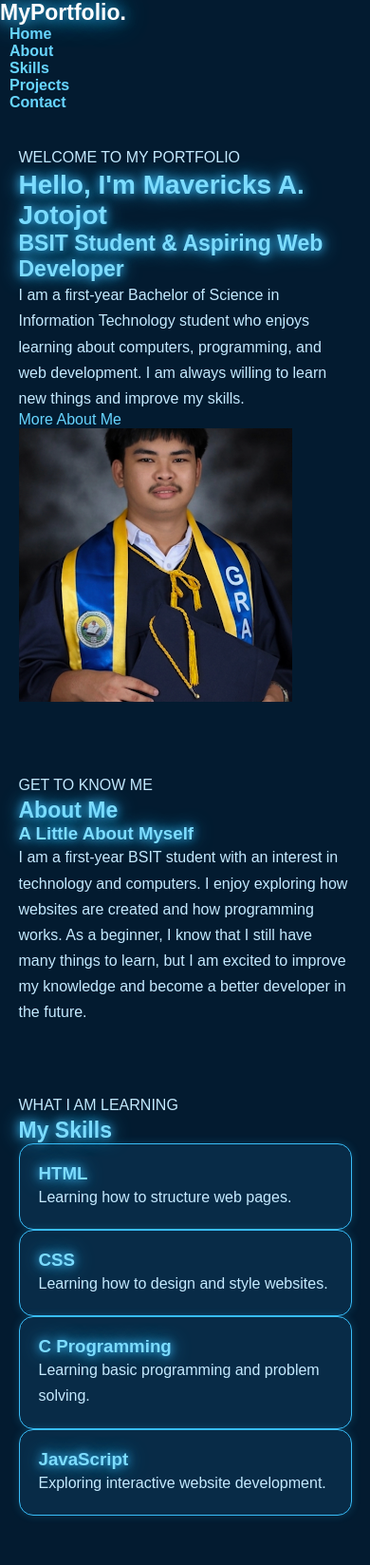
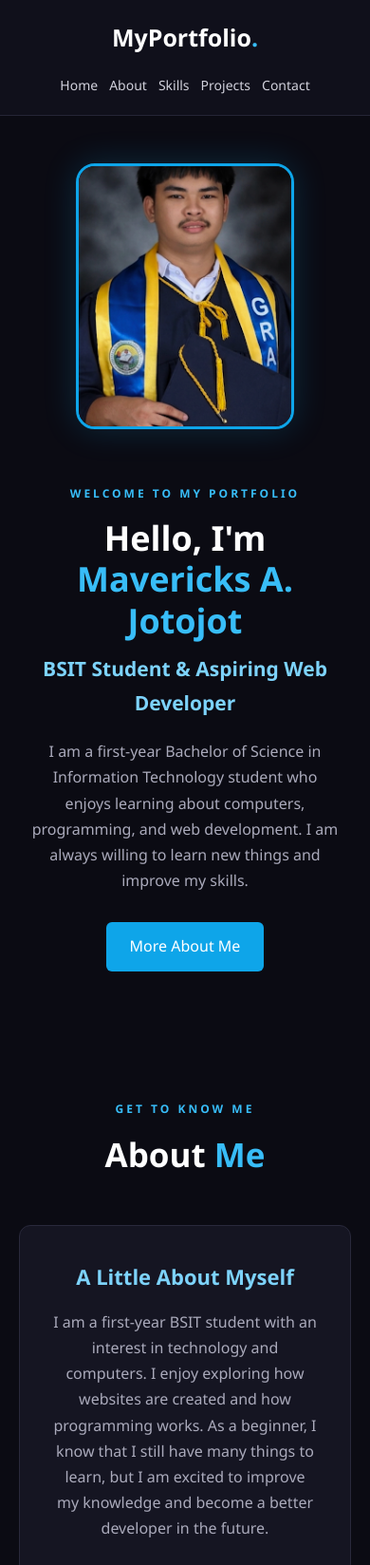
Before and after one commit to MaveJotojot/mavericks_portfolio-website5, a plain HTML site: page index.html in a window 390 px wide. Shown: the top 1648 px of the page at 95% size. Drawn offline with Linux system fonts and the light colour scheme.

Commit message:
Update stylecss.css

```diff
--- a/stylecss.css
+++ b/stylecss.css
@@ -1,5 +1,5 @@
 
-/* ===== GENERAL STYLE ===== */
+/* GENERAL SETTINGS */
 * {
     margin: 0;
     padding: 0;
@@ -8,167 +8,383 @@
 }
 
 body {
-    background: #031b30;
-    color: #d8f3ff;
-    font-family: Arial, sans-serif;
-    overflow-x: hidden;
-}
-
-/* ===== HEADINGS ===== */
-h1, h2, h3 {
-    color: #7ddcff;
-    text-shadow: 0 0 10px #38bdf8,
-                 0 0 20px #38bdf8;
-    transition: 0.4s ease;
-}
-
-h1:hover, h2:hover, h3:hover {
+    font-family: 'Segoe UI', Arial, sans-serif;
+    background: #0b0b13;
     color: #ffffff;
-    text-shadow: 0 0 15px #38bdf8,
-                 0 0 30px #38bdf8;
-}
-
-/* ===== PARAGRAPHS ===== */
-p {
-    color: #c5eaff;
     line-height: 1.7;
 }
 
-/* ===== LINKS ===== */
-a {
-    color: #67d5ff;
-    text-decoration: none;
-    transition: 0.4s ease;
+/* NAVIGATION */
+header {
+    background: #10101b;
+    position: sticky;
+    top: 0;
+    z-index: 1000;
+    border-bottom: 1px solid #252536;
 }
 
-a:hover {
-    color: #ffffff;
-    text-shadow: 0 0 12px #38bdf8;
+.navbar {
+    max-width: 1150px;
+    margin: auto;
+    padding: 18px 30px;
+    display: flex;
+    justify-content: space-between;
+    align-items: center;
 }
 
-/* ===== SECTIONS ===== */
-section {
-    padding: 60px 8%;
-    animation: fadeUp 1s ease both;
+.logo {
+    font-size: 25px;
+    color: white;
 }
 
-/* ===== CARDS ===== */
-.card, .project-card, .skill-card {
-    background: #082b47;
-    border: 1px solid #38bdf8;
-    border-radius: 15px;
-    padding: 20px;
-    box-shadow: 0 0 10px #38bdf833;
-    transition: 0.4s ease;
+.logo span,
+.section-title span,
+.home-content h1 span {
+    color: #38bdf8;
 }
 
-.card:hover,
-.project-card:hover,
-.skill-card:hover {
-    transform: translateY(-10px);
-    box-shadow: 0 0 15px #38bdf8,
-                0 0 30px #38bdf866;
+.nav-links {
+    display: flex;
+    list-style: none;
+    gap: 28px;
 }
 
-/* ===== BUTTONS ===== */
-button {
-    background: #38bdf8;
-    color: #031b30;
-    border: none;
-    padding: 12px 25px;
-    border-radius: 25px;
-    font-weight: bold;
-    cursor: pointer;
-    transition: 0.4s ease;
+.nav-links a {
+    color: #d1d1dc;
+    text-decoration: none;
+    font-size: 14px;
+    transition: 0.3s;
 }
 
-button:hover {
-    background: #ffffff;
-    box-shadow: 0 0 15px #38bdf8,
-                0 0 30px #38bdf8;
-    transform: scale(1.08);
+.nav-links a:hover {
+    color: #38bdf8;
 }
 
-/* ===== PROFILE IMAGE FIX ===== */
-.profile img {
-    width: 250px;
-    height: auto;
-    border: 3px solid #38bdf8;
-    border-radius: 15px;
-    box-shadow: 0 0 15px #38bdf8;
-
-    animation: none !important;
-    transform: none;
-    position: relative;
+/* HOME SECTION */
+.home {
+    max-width: 1150px;
+    min-height: 620px;
+    margin: auto;
+    padding: 70px 30px;
+    display: flex;
+    align-items: center;
+    justify-content: space-between;
+    gap: 50px;
 }
 
-/* Prevent image movement */
-img {
-    animation: none;
-    transform: none;
-}
+.home-content {
+    max-width: 600px;
+    animation: slideLeft 1s ease;
 }
 
-.profile img {
-    border: 3px solid #38bdf8;
-    border-radius: 15px;
-    box-shadow: 0 0 15px #38bdf8;
-    animation: floating 3s ease-in-out infinite;
+.welcome {
+    color: #38bdf8;
+    letter-spacing: 3px;
+    font-size: 12px;
+    font-weight: bold;
+    margin-bottom: 15px;
 }
 
-/* ===== NAVIGATION ===== */
-nav a {
-    margin: 10px;
-    font-weight: bold;
-    transition: 0.3s ease;
+.home-content h1 {
+    font-size: 48px;
+    line-height: 1.2;
+    margin-bottom: 12px;
 }
 
-nav a:hover {
-    color: #ffffff;
-    text-shadow: 0 0 15px #38bdf8;
+.home-content h2 {
+    font-size: 21px;
+    color: #7dd3fc;
+    margin-bottom: 20px;
 }
 
-/* ===== ANIMATIONS ===== */
-@keyframes fadeUp {
+.home-content p:not(.welcome) {
+    color: #aaaabb;
+    margin-bottom: 30px;
+}
+
+.btn {
+    display: inline-block;
+    background: #0ea5e9;
+    color: white;
+    text-decoration: none;
+    padding: 12px 25px;
+    border-radius: 6px;
+    transition: 0.3s;
+}
+
+.btn:hover {
+    background: #0284c7;
+    transform: translateY(-3px);
+}
+
+.home-image {
+    flex-shrink: 0;
+    animation: slideRight 1s ease;
+}
+
+.home-image img {
+    width: 310px;
+    height: 380px;
+    object-fit: cover;
+    border-radius: 20px;
+    border: 3px solid #0ea5e9;
+    box-shadow: 0 0 35px #0ea5e933;
+}
+
+/* GENERAL SECTIONS */
+.section {
+    padding: 90px 30px;
+    text-align: center;
+}
+
+.dark-section {
+    background: #11111d;
+}
+
+.section-title {
+    margin-bottom: 45px;
+}
+
+.section-title p {
+    color: #38bdf8;
+    font-size: 12px;
+    letter-spacing: 3px;
+    font-weight: bold;
+}
+
+.section-title h2 {
+    font-size: 35px;
+    margin-top: 8px;
+}
+
+/* ABOUT */
+.about-content {
+    max-width: 750px;
+    margin: auto;
+    background: #151522;
+    padding: 35px;
+    border: 1px solid #29293b;
+    border-radius: 12px;
+}
+
+.about-content h3 {
+    color: #7dd3fc;
+    margin-bottom: 15px;
+    font-size: 22px;
+}
+
+.about-content p {
+    color: #aaaabb;
+}
+
+/* SKILLS */
+.skills-container,
+.projects-container {
+    max-width: 1100px;
+    margin: auto;
+    display: grid;
+    grid-template-columns: repeat(4, 1fr);
+    gap: 20px;
+}
+
+.skill-card {
+    background: #191927;
+    border: 1px solid #29293b;
+    border-radius: 12px;
+    padding: 30px 20px;
+    transition: 0.3s;
+}
+
+.skill-card:hover,
+.project-card:hover {
+    transform: translateY(-8px);
+    border-color: #0ea5e9;
+}
+
+.skill-card h3 {
+    color: #7dd3fc;
+    margin-bottom: 12px;
+}
+
+.skill-card p {
+    color: #aaaabb;
+    font-size: 14px;
+}
+
+/* PROJECTS */
+.projects-container {
+    grid-template-columns: repeat(3, 1fr);
+}
+
+.project-card {
+    background: #151522;
+    border: 1px solid #29293b;
+    border-radius: 12px;
+    padding: 30px;
+    text-align: left;
+    transition: 0.3s;
+}
+
+.project-number {
+    color: #38bdf8;
+    font-size: 30px;
+    font-weight: bold;
+    margin-bottom: 15px;
+}
+
+.project-card h3 {
+    margin-bottom: 12px;
+}
+
+.project-card p {
+    color: #aaaabb;
+    font-size: 14px;
+    margin-bottom: 20px;
+}
+
+.project-card span {
+    color: #7dd3fc;
+    background: #082f49;
+    padding: 6px 12px;
+    border-radius: 5px;
+    font-size: 12px;
+}
+
+/* EDUCATION */
+.education-card {
+    max-width: 700px;
+    margin: auto;
+    padding: 35px;
+    border-left: 4px solid #0ea5e9;
+    background: #191927;
+    text-align: left;
+    border-radius: 8px;
+}
+
+.education-card h3 {
+    color: #7dd3fc;
+    margin-bottom: 10px;
+}
+
+.education-card p {
+    color: #aaaabb;
+}
+
+/* CONTACT */
+.contact-content {
+    max-width: 600px;
+    margin: auto;
+}
+
+.contact-content p {
+    color: #aaaabb;
+    margin-bottom: 25px;
+}
+
+/* FOOTER */
+footer {
+    background: #08080e;
+    text-align: center;
+    padding: 25px;
+    border-top: 1px solid #252536;
+}
+
+footer p {
+    color: #888899;
+    font-size: 13px;
+}
+
+/* ANIMATIONS */
+@keyframes slideLeft {
     from {
         opacity: 0;
-        transform: translateY(40px);
+        transform: translateX(-40px);
     }
     to {
         opacity: 1;
-        transform: translateY(0);
+        transform: translateX(0);
     }
 }
 
-@keyframes floating {
-    0%, 100% {
-        transform: translateY(0);
+@keyframes slideRight {
+    from {
+        opacity: 0;
+        transform: translateX(40px);
     }
-    50% {
-        transform: translateY(-10px);
+    to {
+        opacity: 1;
+        transform: translateX(0);
     }
 }
 
-/* ===== RESPONSIVE DESIGN ===== */
-@media (max-width: 768px) {
-    section {
-        padding: 35px 5%;
+/* RESPONSIVE DESIGN */
+@media (max-width: 850px) {
+    .home {
+        flex-direction: column-reverse;
+        text-align: center;
+        padding-top: 50px;
     }
 
-    h1 {
-        font-size: 28px;
+    .home-content h1 {
+        font-size: 36px;
     }
 
-    h2 {
-        font-size: 23px;
+    .skills-container {
+        grid-template-columns: repeat(2, 1fr);
     }
 
-    .container,
-    .row {
-        flex-wrap: wrap;
+    .projects-container {
+        grid-template-columns: 1fr;
     }
 
-    .card, .project-card, .skill-card {
-        width: 100%;
+    .nav-links {
+        gap: 12px;
     }
 }
+
+@media (max-width: 550px) {
+    .navbar {
+        flex-direction: column;
+        gap: 15px;
+    }
+
+    .nav-links {
+        flex-wrap: wrap;
+        justify-content: center;
+    }
+
+    .home-image img {
+        width: 230px;
+        height: 280px;
+    }
+
+    .skills-container {
+        grid-template-columns: 1fr;
+    }
+
+    .section {
+        padding: 65px 20px;
+    }
+}
+
+
+.contact-content a:not(.btn) {
+    color: #7dd3fc;
+    text-decoration: none;
+}
+
+.contact-content a:not(.btn):hover {
+    color: #38bdf8;
+    text-decoration: underline;
+}
+
+
+/* PROJECT IMAGES */
+.project-image {
+    width: 100%;
+    height: 190px;
+    object-fit: cover;
+    border-radius: 8px;
+    margin-bottom: 18px;
+    border: 1px solid #0ea5e9;
+}
```
